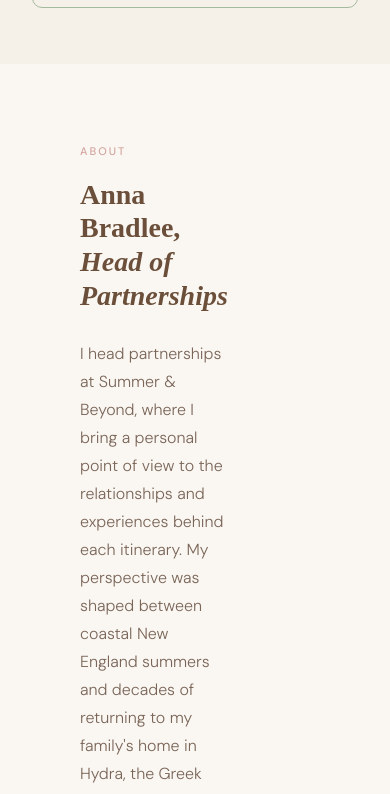
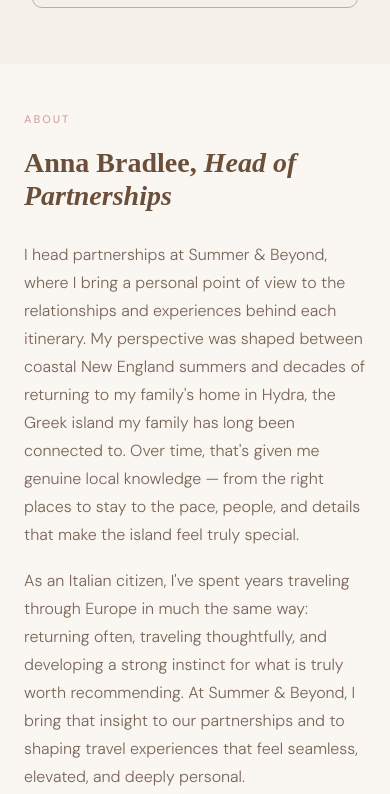
Before and after one commit to bradyaihost-hue/summer-and-beyond-website, a plain HTML site: page index.html in a window 390 px wide. Shown: the part 2457-3251 px from the top of the page. Drawn offline with Linux system fonts and the light colour scheme; a web font is replaced by a local one.

Commit message:
Fix Anna section mobile layout — single column on small screens

```diff
--- a/index.html
+++ b/index.html
@@ -741,6 +741,10 @@
       .footer-main { flex-direction: column; gap: 24px; text-align: center; }
       .footer-nav { justify-content: center; }
       .footer-right { justify-content: center; }
+
+      #about-anna { padding: 48px 24px !important; }
+      .anna-grid { grid-template-columns: 1fr !important; gap: 32px !important; }
+      .anna-grid > div:last-child { height: 300px !important; }
     }
 
   /* Date Range Picker */
@@ -1010,7 +1014,7 @@
 
 <!-- ─── ABOUT ANNA ─── -->
 <section id="about-anna" style="background: #FAF7F2; padding: 80px;">
-  <div style="max-width: 1120px; margin: 0 auto; display: grid; grid-template-columns: 1fr 1fr; gap: 80px; align-items: center;">
+  <div class="anna-grid" style="max-width: 1120px; margin: 0 auto; display: grid; grid-template-columns: 1fr 1fr; gap: 80px; align-items: center;">
     <div>
       <p class="section-label fade-up" style="color: var(--dusty-pink);">About</p>
       <h2 class="section-headline fade-up">Anna Bradlee, <span style="font-style:italic;">Head of Partnerships</span></h2>
```
